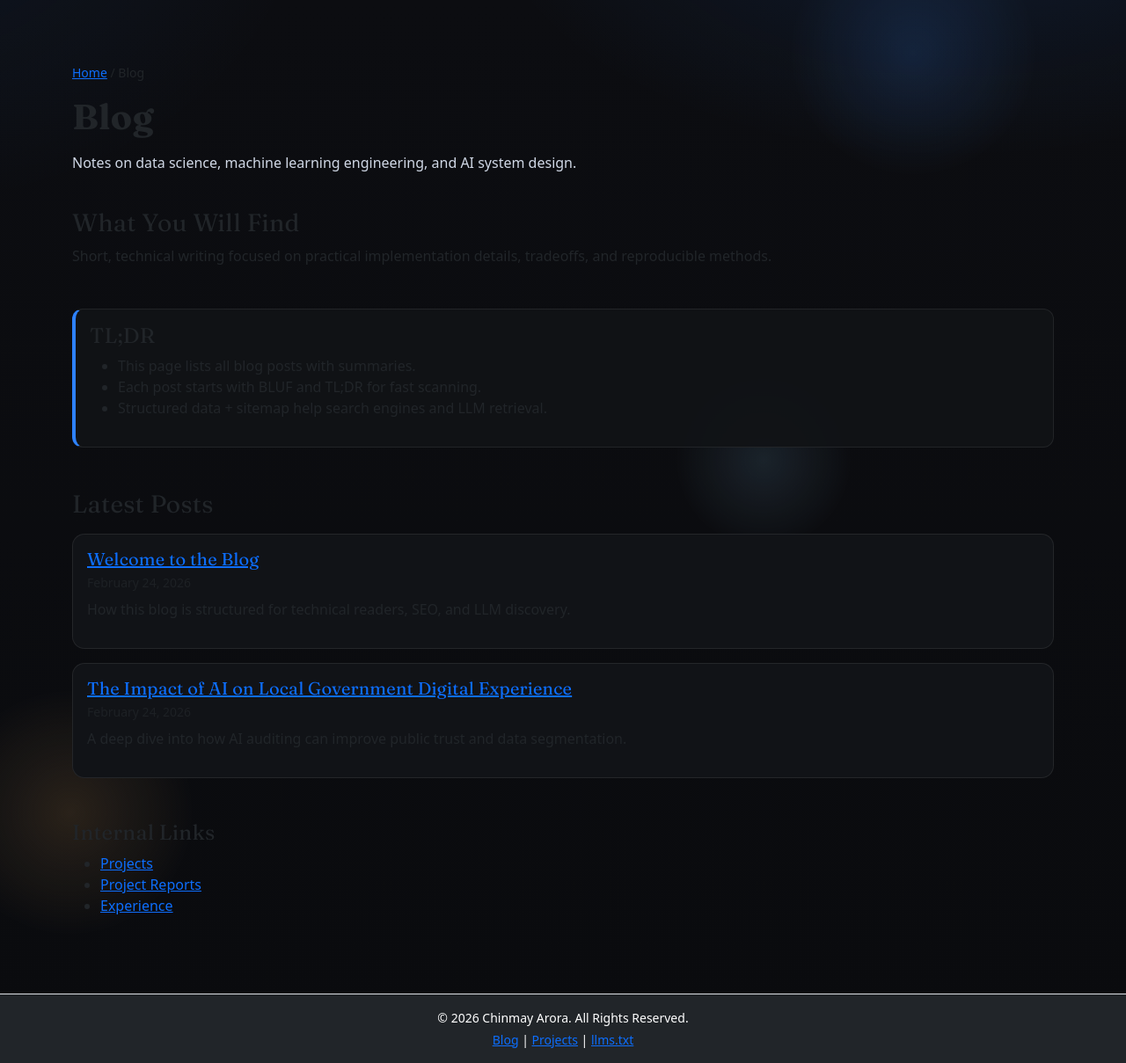
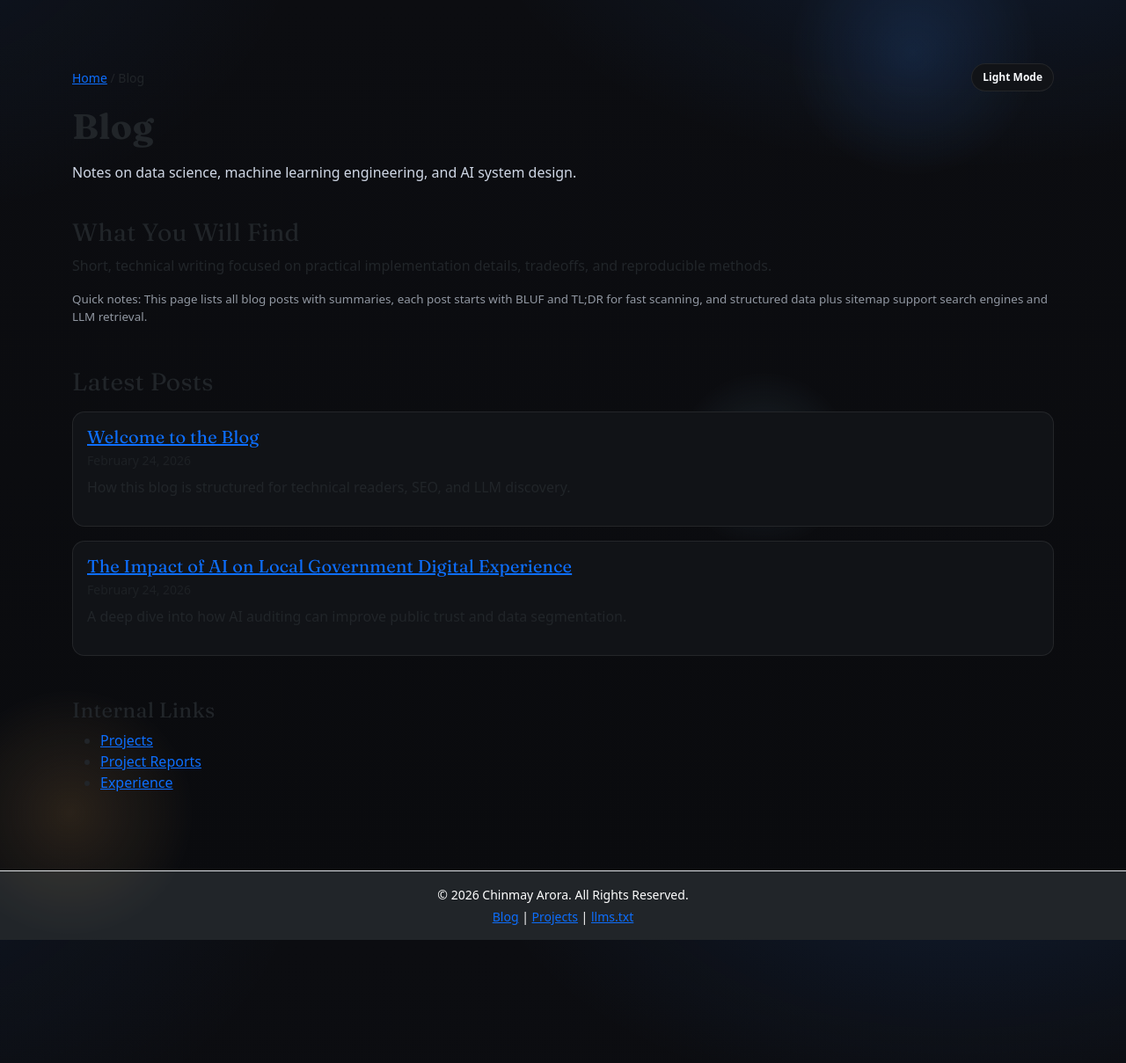
Before and after one commit to ChinmayA301/ChinmayA301.github.io, a Jekyll site: the page built from blog/index.html, in a window 1280 px wide and 1209 px high. Shown: the whole window at 88% size. Built offline with Jekyll 4.4.1, drawn with Linux system fonts in a browser that asks for light colours.

Commit message:
Add blog light mode toggle and soften blog home quick notes

```diff
--- a/_layouts/blog.html
+++ b/_layouts/blog.html
@@ -21,16 +21,19 @@
   </style>
   {% seo %}
 </head>
-<body>
+<body class="blog-theme">
   <div class="bg-orb orb-1" aria-hidden="true"></div>
   <div class="bg-orb orb-2" aria-hidden="true"></div>
   <div class="bg-orb orb-3" aria-hidden="true"></div>
 
   <header class="section pb-0">
     <div class="container">
-      <nav aria-label="Breadcrumb" class="small mb-3">
-        <a href="{{ '/' | relative_url }}">Home</a> / <span aria-current="page">Blog</span>
-      </nav>
+      <div class="d-flex align-items-center justify-content-between gap-3 mb-3">
+        <nav aria-label="Breadcrumb" class="small mb-0">
+          <a href="{{ '/' | relative_url }}">Home</a> / <span aria-current="page">Blog</span>
+        </nav>
+        <button id="themeToggle" class="blog-theme-toggle" type="button" aria-label="Switch to light mode">Light Mode</button>
+      </div>
       <h1 class="section-title">{{ page.title }}</h1>
       {% if page.description %}
       <p class="section-text">{{ page.description }}</p>
@@ -57,6 +60,26 @@
 
   <script>
     document.getElementById('year').textContent = new Date().getFullYear();
+
+    const themeKey = 'blog-theme';
+    const body = document.body;
+    const toggle = document.getElementById('themeToggle');
+
+    const setTheme = (theme) => {
+      const isLight = theme === 'light';
+      body.classList.toggle('theme-light', isLight);
+      toggle.textContent = isLight ? 'Dark Mode' : 'Light Mode';
+      toggle.setAttribute('aria-label', isLight ? 'Switch to dark mode' : 'Switch to light mode');
+    };
+
+    const savedTheme = localStorage.getItem(themeKey);
+    setTheme(savedTheme === 'light' ? 'light' : 'dark');
+
+    toggle.addEventListener('click', () => {
+      const nextTheme = body.classList.contains('theme-light') ? 'dark' : 'light';
+      localStorage.setItem(themeKey, nextTheme);
+      setTheme(nextTheme);
+    });
   </script>
 </body>
 </html>
--- a/blog/index.html
+++ b/blog/index.html
@@ -7,15 +7,10 @@
 <section aria-labelledby="blog-overview" class="mb-5">
   <h2 id="blog-overview" class="h3">What You Will Find</h2>
   <p>Short, technical writing focused on practical implementation details, tradeoffs, and reproducible methods.</p>
-</section>
-
-<section aria-labelledby="blog-tldr" class="tldr-box mb-5">
-  <h2 id="blog-tldr" class="h4">TL;DR</h2>
-  <ul>
-    <li>This page lists all blog posts with summaries.</li>
-    <li>Each post starts with BLUF and TL;DR for fast scanning.</li>
-    <li>Structured data + sitemap help search engines and LLM retrieval.</li>
-  </ul>
+  <p class="blog-quick-notes mb-0">
+    Quick notes: This page lists all blog posts with summaries, each post starts with BLUF and TL;DR for fast scanning,
+    and structured data plus sitemap support search engines and LLM retrieval.
+  </p>
 </section>
 
 <section aria-labelledby="latest-posts">
--- a/css/style.css
+++ b/css/style.css
@@ -801,7 +801,7 @@
 
 .bluf-box,
 .tldr-box {
-    background: rgba(17, 19, 23, 0.95);
+    background: var(--panel);
     border: 1px solid var(--stroke);
     border-left: 4px solid var(--brand);
     border-radius: 12px;
@@ -818,3 +818,65 @@
 .blog-nav a {
     color: var(--accent);
 }
+
+.blog-quick-notes {
+    font-size: 0.84rem;
+    color: rgba(208, 216, 230, 0.68);
+    line-height: 1.5;
+}
+
+/* Blog theme toggle + light mode */
+.blog-theme-toggle {
+    border: 1px solid var(--stroke);
+    background: var(--panel);
+    color: var(--text);
+    border-radius: 999px;
+    padding: 6px 12px;
+    font-size: 12px;
+    font-weight: 600;
+}
+
+.blog-theme-toggle:hover {
+    border-color: rgba(46, 130, 255, .5);
+}
+
+body.blog-theme.theme-light {
+    --panel: #fdfefe;
+    --text: #122033;
+    --muted: #4d5b6d;
+    --brand: #0b66d1;
+    --brand-2: #d17a0b;
+    --accent: #0b66d1;
+    --stroke: rgba(18, 32, 51, 0.18);
+    background:
+        radial-gradient(900px 500px at 85% -10%, rgba(11, 102, 209, .12), transparent 60%),
+        radial-gradient(800px 600px at -10% -10%, rgba(11, 102, 209, .08), transparent 60%),
+        linear-gradient(180deg, #f8fbff, #eef3f9);
+    color: var(--text);
+}
+
+body.blog-theme.theme-light .section-text,
+body.blog-theme.theme-light .small.text-muted {
+    color: var(--muted) !important;
+}
+
+body.blog-theme.theme-light .blog-quick-notes {
+    color: rgba(77, 91, 109, 0.78);
+}
+
+body.blog-theme.theme-light .bg-orb {
+    opacity: 0.14;
+}
+
+body.blog-theme.theme-light .bg-dark {
+    background: #e9eff7 !important;
+    color: #122033 !important;
+}
+
+body.blog-theme.theme-light .text-white {
+    color: #122033 !important;
+}
+
+body.blog-theme.theme-light footer a {
+    color: #0b66d1;
+}
```
Also changed, not shown: _layouts/post.html (+27 -4 lines).
